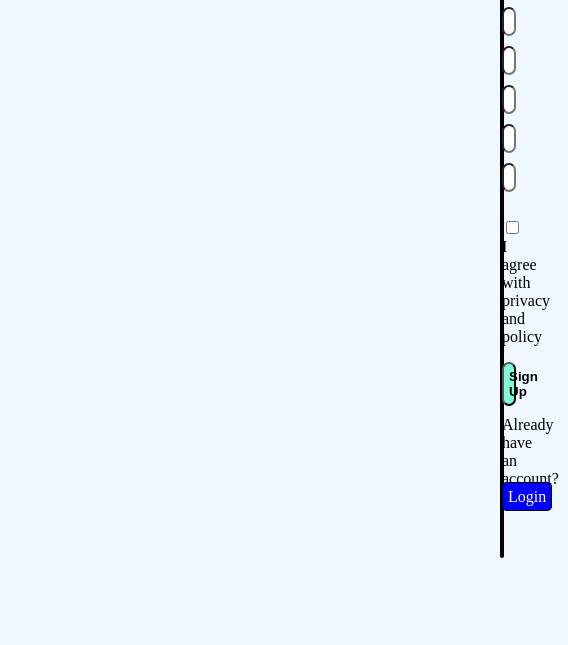
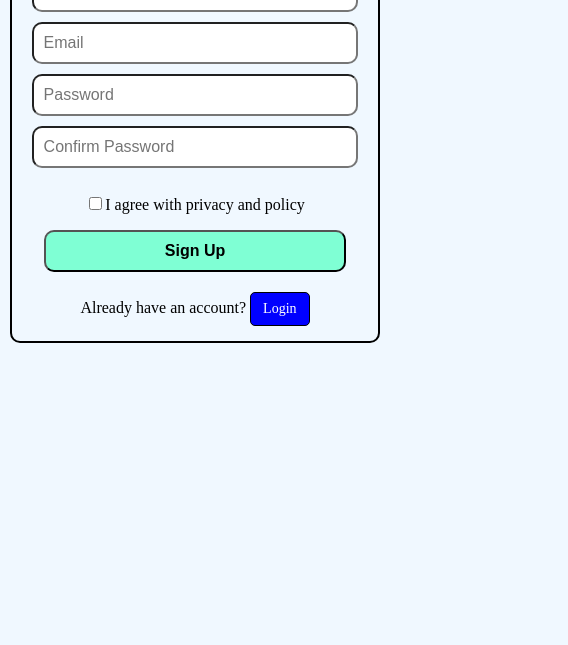
Before and after one commit to glowzaq/Local-Storage, a plain HTML site: page index.html in a window 390 px wide. Shown: the part 199-844 px from the top of the page, 568 px wide, since content can reach past the window. Drawn offline with Linux system fonts and the light colour scheme.

Commit message:
SignupPage with local storage updated responsiveness

```diff
--- a/index.html
+++ b/index.html
@@ -11,9 +11,13 @@
         background-color: aliceblue;
         border: 2px solid black;
         border-radius: 10px;
-        margin: 50px 500px;
-        padding-bottom: 50px;
-    }
+        margin: 50px auto;
+        padding: 20px;
+        width: 90%;
+        max-width: 500px;
+        box-sizing: border-box;
+}
+
     #firstname {
         padding: 5px;
         width: 90%;
@@ -62,13 +66,7 @@
         color: #ffffff;
         cursor: pointer;
     }
-    #loginpassword {
-        padding: 5px;
-        width: 90%;
-        margin-bottom: 10px;
-        border-radius: 10px;
-    }
-    #loginemail {
+    #loginpassword, #loginemail {
         padding: 5px;
         width: 90%;
         margin-bottom: 10px;
@@ -83,6 +81,33 @@
         font-weight: 800;
         cursor: pointer;
     }
+    @media (max-width: 600px) {
+    #body {
+        margin: 20px auto;
+        padding: 15px;
+        width: 95%;
+    }
+
+    #signupbtn,
+    #signinbtn,
+    #firstname,
+    #lastname,
+    #upemail,
+    #uppassword,
+    #confirmpass,
+    #loginemail,
+    #loginpassword {
+        font-size: 16px;
+        padding: 10px;
+    }
+
+    #togglelink a {
+        display: inline-block;
+        margin-top: 10px;
+        font-size: 14px;
+        padding: 8px 12px;
+    }
+}
 
 </style>
 <body id="body">
```
